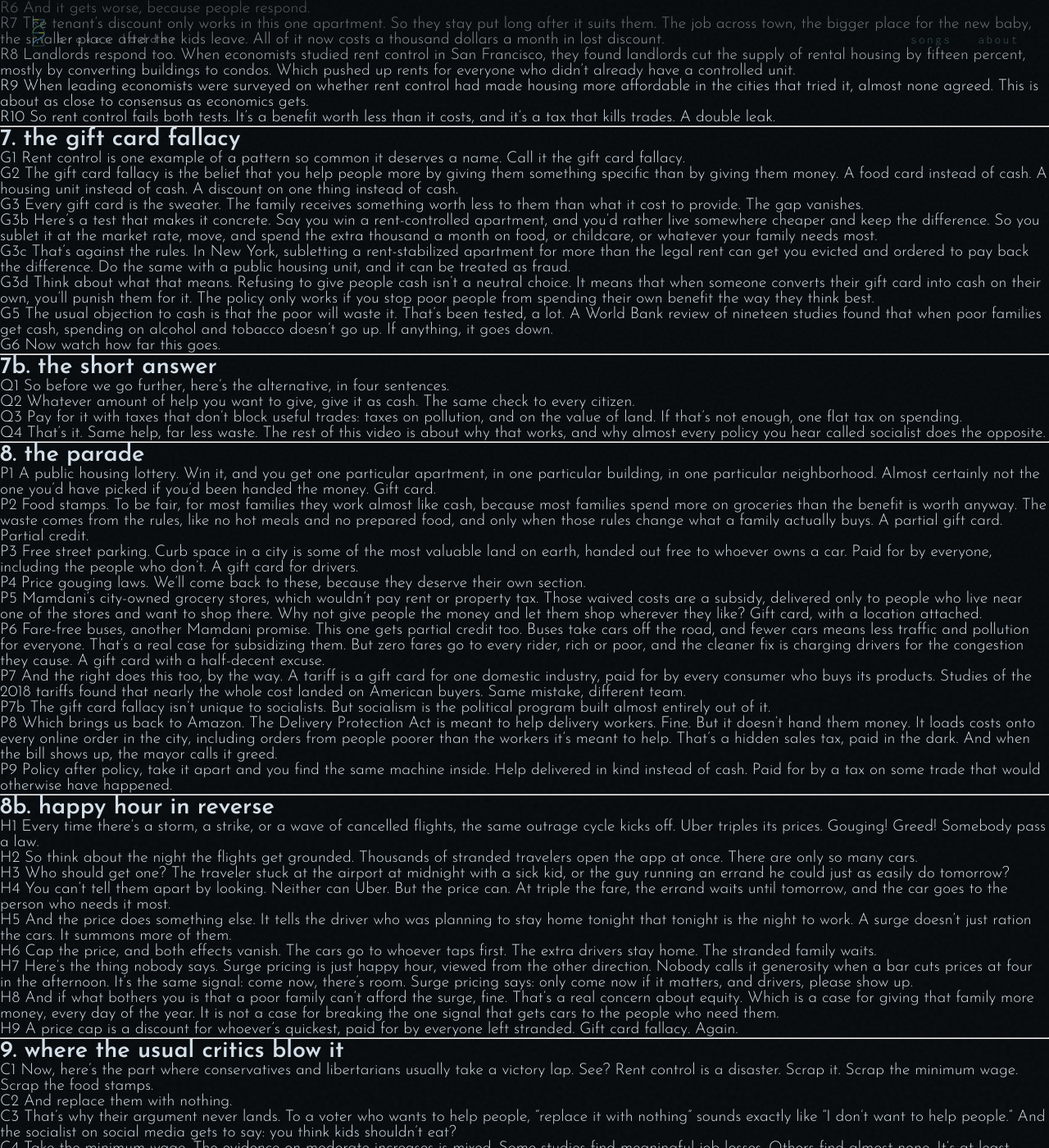
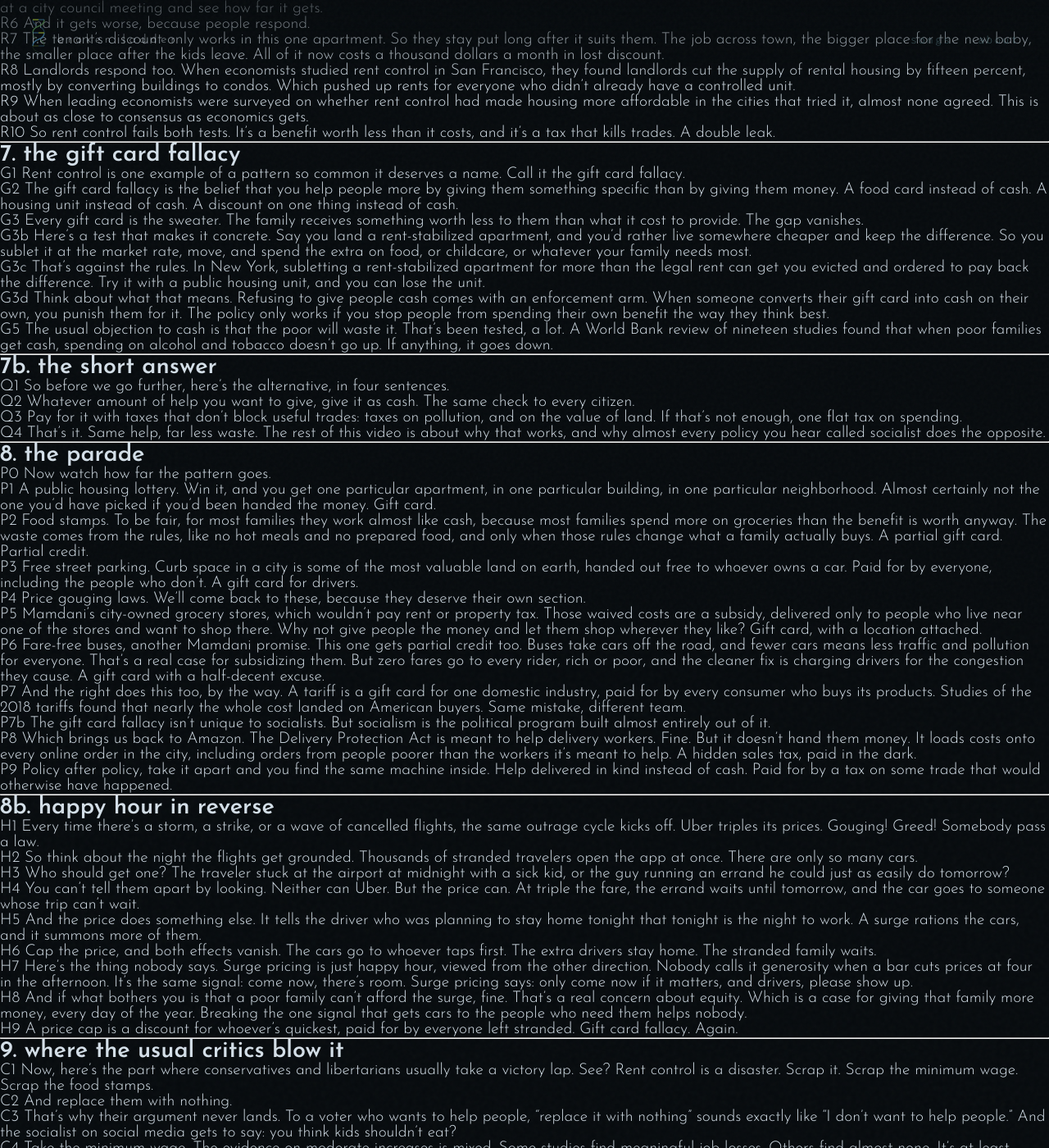
Before and after one commit to ClayShentrup/brokenladder, a Jekyll site: the page built from safety-net-vs-socialism/script.md, in a window 1280 px wide and 1400 px high, scrolled down 1155 px. Shown: the whole window at 82% size. Built offline with Jekyll 4.4.1, drawn with Linux system fonts in a browser that asks for light colours; our own code applies the rules of GitHub Pages for plain Markdown files; some of the changed text lies outside the part shown.

Commit message:
script: final quality pass (timeless figures, fact precision, redundancy, phrasing)
Co-Authored-By: Claude Opus 5.5 <noreply@anthropic.com>
Claude-Session: https://claude.ai/code/session_01BsiGF9St2tiTePmyBZgNDi

```diff
--- a/safety-net-vs-socialism/script.md
+++ b/safety-net-vs-socialism/script.md
@@ -1,12 +1,12 @@
 # every socialist policy is a gift card
 
-full script, v5. about 3,300 words, roughly 22 minutes at a measured pace. line ids are for production.
+full script, final. about 4,000 words, roughly 27 minutes at a measured pace. line ids are for production.
 
 ---
 
 ## 1. cold open: "it's greed"
 
-O1 This week, Amazon warned New York shoppers that a proposed city law, the Delivery Protection Act, could add up to five dollars to every order.
+O1 In November twenty twenty-six, Amazon warned New York shoppers that a proposed city law, the Delivery Protection Act, could add up to five dollars to every order.
 
 O2 The mayor, Zohran Mamdani, had a one-word answer. "It's greed."
 
@@ -116,15 +116,13 @@ G2 The gift card fallacy is the belief that you help people more by giving them
 
 G3 Every gift card is the sweater. The family receives something worth less to them than what it cost to provide. The gap vanishes.
 
-G3b Here's a test that makes it concrete. Say you win a rent-controlled apartment, and you'd rather live somewhere cheaper and keep the difference. So you sublet it at the market rate, move, and spend the extra thousand a month on food, or childcare, or whatever your family needs most.
+G3b Here's a test that makes it concrete. Say you land a rent-stabilized apartment, and you'd rather live somewhere cheaper and keep the difference. So you sublet it at the market rate, move, and spend the extra on food, or childcare, or whatever your family needs most.
 
-G3c That's against the rules. In New York, subletting a rent-stabilized apartment for more than the legal rent can get you evicted and ordered to pay back the difference. Do the same with a public housing unit, and it can be treated as fraud.
+G3c That's against the rules. In New York, subletting a rent-stabilized apartment for more than the legal rent can get you evicted and ordered to pay back the difference. Try it with a public housing unit, and you can lose the unit.
 
-G3d Think about what that means. Refusing to give people cash isn't a neutral choice. It means that when someone converts their gift card into cash on their own, you'll punish them for it. The policy only works if you stop poor people from spending their own benefit the way they think best.
+G3d Think about what that means. Refusing to give people cash comes with an enforcement arm. When someone converts their gift card into cash on their own, you punish them for it. The policy only works if you stop people from spending their own benefit the way they think best.
 
 G5 The usual objection to cash is that the poor will waste it. That's been tested, a lot. A World Bank review of nineteen studies found that when poor families get cash, spending on alcohol and tobacco doesn't go up. If anything, it goes down.
-
-G6 Now watch how far this goes.
 
 ---
 
@@ -142,6 +140,8 @@ Q4 That's it. Same help, far less waste. The rest of this video is about why tha
 
 ## 8. the parade
 
+P0 Now watch how far the pattern goes.
+
 P1 A public housing lottery. Win it, and you get one particular apartment, in one particular building, in one particular neighborhood. Almost certainly not the one you'd have picked if you'd been handed the money. Gift card.
 
 P2 Food stamps. To be fair, for most families they work almost like cash, because most families spend more on groceries than the benefit is worth anyway. The waste comes from the rules, like no hot meals and no prepared food, and only when those rules change what a family actually buys. A partial gift card. Partial credit.
@@ -158,7 +158,7 @@ P7 And the right does this too, by the way. A tariff is a gift card for one dome
 
 P7b The gift card fallacy isn't unique to socialists. But socialism is the political program built almost entirely out of it.
 
-P8 Which brings us back to Amazon. The Delivery Protection Act is meant to help delivery workers. Fine. But it doesn't hand them money. It loads costs onto every online order in the city, including orders from people poorer than the workers it's meant to help. That's a hidden sales tax, paid in the dark. And when the bill shows up, the mayor calls it greed.
+P8 Which brings us back to Amazon. The Delivery Protection Act is meant to help delivery workers. Fine. But it doesn't hand them money. It loads costs onto every online order in the city, including orders from people poorer than the workers it's meant to help. A hidden sales tax, paid in the dark.
 
 P9 Policy after policy, take it apart and you find the same machine inside. Help delivered in kind instead of cash. Paid for by a tax on some trade that would otherwise have happened.
 
@@ -172,15 +172,15 @@ H2 So think about the night the flights get grounded. Thousands of stranded trav
 
 H3 Who should get one? The traveler stuck at the airport at midnight with a sick kid, or the guy running an errand he could just as easily do tomorrow?
 
-H4 You can't tell them apart by looking. Neither can Uber. But the price can. At triple the fare, the errand waits until tomorrow, and the car goes to the person who needs it most.
+H4 You can't tell them apart by looking. Neither can Uber. But the price can. At triple the fare, the errand waits until tomorrow, and the car goes to someone whose trip can't wait.
 
-H5 And the price does something else. It tells the driver who was planning to stay home tonight that tonight is the night to work. A surge doesn't just ration the cars. It summons more of them.
+H5 And the price does something else. It tells the driver who was planning to stay home tonight that tonight is the night to work. A surge rations the cars, and it summons more of them.
 
 H6 Cap the price, and both effects vanish. The cars go to whoever taps first. The extra drivers stay home. The stranded family waits.
 
 H7 Here's the thing nobody says. Surge pricing is just happy hour, viewed from the other direction. Nobody calls it generosity when a bar cuts prices at four in the afternoon. It's the same signal: come now, there's room. Surge pricing says: only come now if it matters, and drivers, please show up.
 
-H8 And if what bothers you is that a poor family can't afford the surge, fine. That's a real concern about equity. Which is a case for giving that family more money, every day of the year. It is not a case for breaking the one signal that gets cars to the people who need them.
+H8 And if what bothers you is that a poor family can't afford the surge, fine. That's a real concern about equity. Which is a case for giving that family more money, every day of the year. Breaking the one signal that gets cars to the people who need them helps nobody.
 
 H9 A price cap is a discount for whoever's quickest, paid for by everyone left stranded. Gift card fallacy. Again.
 
@@ -206,7 +206,7 @@ C6 But those aren't your only choices. That's the whole point.
 
 K1 You'll hear a phrase thrown at anyone who criticizes these policies. Trickle-down economics.
 
-K2 It's worth being precise about what it actually means, because almost nobody is. The trickle-down claim is this: if you remove some distorting tax or subsidy, the economy grows enough that even the people who were being helped come out ahead. The efficiency gain outweighs the lost equity.
+K2 Let's be precise about what it means, because almost nobody is. The trickle-down claim is this: if you remove some distorting tax or subsidy, the economy grows enough that even the people who were being helped come out ahead. The efficiency gain outweighs the lost equity.
 
 K3 Sometimes that's true. For rent control, it may well be true. Scrap it, more housing gets built, rents fall, and many tenants end up better off.
 
@@ -216,7 +216,7 @@ K5 We're turning a different knob entirely.
 
 K6 Hold the amount of redistribution fixed. Exactly the same amount of help, going to exactly the same people. Now ask: can we deliver it with less waste?
 
-K7 Yes. Every time. That's not trickle-down. Nobody loses their help. That's not the argument we're making.
+K7 Almost always, yes. And nobody loses their help.
 
 K8 We'll say it once more, for the people already drafting an angry comment. Same redistribution. Less waste. If you hear that as an argument for cutting welfare, you've just made the exact mistake this video is about.
 
@@ -240,7 +240,7 @@ X1 Start with taxes that don't block useful trades. There are two big ones.
 
 X2 Pollution first. When a factory dumps smoke on its neighbors for free, it produces too much, because someone else is paying part of the bill. Economists call that a negative externality.
 
-X3 A pollution tax hands the bill back to the polluter. And here's the remarkable part. This tax doesn't create deadweight loss. It removes it. The economy was producing too much smoke, and the tax pulls it back toward the right amount. The economist Arthur Pigou worked this out over a century ago, which is why these are called Pigouvian taxes. A tax that makes the pie bigger.
+X3 A pollution tax hands the bill back to the polluter. And here's the remarkable part: this tax removes deadweight loss. The economy was producing too much smoke, and the tax pulls it back toward the right amount. The economist Arthur Pigou worked this out over a century ago, which is why these are called Pigouvian taxes. A tax that makes the pie bigger.
 
 X4 Next, land. Picture an empty lot. A train station opens nearby. Then shops, then a hospital, then thousands of neighbors. The lot is suddenly worth far more.
 
@@ -274,17 +274,17 @@ E8 One marginal rate. Effective rates that climb from deeply negative to nearly
 
 E9 And the marginal rate is the one that matters for behavior, because it's what you face when you decide whether to take the extra shift. Which brings us to the ugliest number in the welfare state.
 
-E10 Here's what that looks like today. PolicyEngine, a nonprofit that models tax and benefit rules, ran the numbers for a single parent in California with two kids, earning twenty-five thousand dollars a year. Double the hours, double the pay to fifty thousand, and after lost benefits, lost tax credits and higher taxes, the family takes home only about fifty-six hundred dollars more. That's an effective marginal tax rate of seventy-eight percent. The top federal rate on the richest Americans is thirty-seven.
+E10 Here's what that looks like today. PolicyEngine, a nonprofit that models tax and benefit rules, ran the numbers for a low-income single parent in California with two kids. Double their earnings, and after lost benefits, lost tax credits and higher taxes, the family keeps only about a fifth of the extra pay. That's an effective marginal tax rate of nearly eighty percent. The top federal rate on the richest Americans is under forty.
 
 E10b Read that again. A low-income single parent can face a higher marginal tax rate than a billionaire. And some families, at some incomes, face rates over one hundred percent. Work an extra hour, end up poorer. That's the welfare cliff.
 
-E10c Remember the minimum wage fight? A fifteen-dollar minimum wage, under an eighty percent marginal rate, is a three-dollar minimum wage. People spend years fighting over the first number and never mention the second.
+E10c Remember the minimum wage fight? Under an eighty percent marginal rate, a worker keeps a fifth of every extra dollar. A fifteen-dollar minimum wage becomes a three-dollar one. People spend years fighting over the first number and never mention the second.
 
 E11 A flat dividend never shrinks when you earn more. No cliff. Every extra hour leaves you better off.
 
 E11b And notice what the check doesn't need. No means test. No caseworkers verifying your income every few months. No paperwork, no penalty for a good month. Means testing is what creates the cliffs in the first place, and it takes a bureaucracy to run. The dividend replaces that patchwork. Stack it on top of the old phase-outs, and you'd keep the cliffs.
 
-E11b2 And the old worry that handouts make people lazy? The Congressional Budget Office reviewed the research in twenty twelve. People respond about five times more strongly to how much of the next dollar they get to keep than to simply having more money. So what kills the incentive to work is the high marginal rate built into means testing, far more than the cash itself.
+E11b2 And the old worry that handouts make people lazy? The Congressional Budget Office reviewed the research in twenty twelve. People respond roughly five times more strongly to how much of the next dollar they get to keep than to simply having more money. So what kills the incentive to work is the high marginal rate built into means testing, far more than the cash itself.
 
 E11c Graduated brackets have a quieter problem. They punish uneven income. Take a simple system: ten percent on your first fifty thousand dollars, thirty percent on anything above that.
 
@@ -310,15 +310,15 @@ Z1 So, back to New York.
 
 Z2 If the city wants delivery workers to have more money, it can give them money. Out in the open, where voters can see the price, paid for by taxes that don't block useful trades.
 
-Z3 Instead it hides the bill inside every online order in the city, including orders from people poorer than the workers it's trying to help. And when the bill arrives, the mayor calls it greed.
+Z3 Instead it hides the bill inside every online order in the city. And when the bill arrives, the mayor calls it greed.
 
-Z4 That's the socialist toolkit in one move. Good intentions, delivered by gift card, paid for by a tax nobody voted for, and blamed on someone else.
+Z4 That's the socialist toolkit in one move. Good intentions, delivered by gift card, paid for by a tax nobody can see, and blamed on someone else.
 
-Z5 So here's our challenge, to anyone who defends rent control because people deserve a home. Agreed, if that's your view. Now explain why you'd rather hand them a lottery ticket for one apartment than the money to choose their own.
+Z5 So here's our challenge, to anyone who defends rent control because people deserve a home. Agreed, if that's your view. Now explain why you'd rather pin them to one apartment than give them the money to choose their own.
 
 Z6 Pick any amount of redistribution you like. Zero, a little, a lot. Whatever it is, cash delivers it cheaper, and the people you meant to help end up with more.
 
-Z7 Being for the poor was never the hard part. Doing the math is.
+Z7 Caring about the poor is the easy part. Doing the math is harder.
 
 Z8 Whatever you think people deserve, give it to them in cash.
 
@@ -330,6 +330,6 @@ Z8 Whatever you think people deserve, give it to them in cash.
 - music: silence under most narration. a low drone under the cold open, one sting on the title card, a sparse minor-key piano motif at each section break, and nothing looping
 - visuals: reuse the existing plates (apartment, landlord, sweater, roof, lot sequence, factory, grocery, housing lottery, parking, checks); new plates for the amazon/delivery opening, a crowded airport curb with ride-share surge (8b), the city grocery store, a bus, and a shipping-container port for tariffs
 - credit max ghenis on screen for the subletting test and the universality and timing arguments, if he's happy to be named
-- verify against max's talk before locking: the california single-parent figures ($25k to $50k, about $5,600 kept, 78%) are attributed to policyengine
+- verify against max's talk before locking: E10 says the california single parent keeps about a fifth of doubled earnings, a marginal rate near 80% (gemini's summary: $25k to $50k, about $5,600 kept, 78%)
 - on-screen sources: cbo, how the supply of labor responds to changes in fiscal policy (2012); waldfogel 1993; diamond, mcquade & qian 2019; evans & popova 2017; amiti, redding & weinstein 2019 (tariff pass-through); friedman 1962; george 1879; pigou 1920
-- the cold open is pegged to the 2026-11-19 mamdani post about intro 518; ship fast or swap the hook
+- the cold open is pegged to the 2026-11-19 mamdani post about intro 518 and is dated on purpose; everything else avoids dollar figures that age, or uses them only as round illustrations
```
Also changed, not shown: other parts of safety-net-vs-socialism/script.md (+3 -3 lines).
